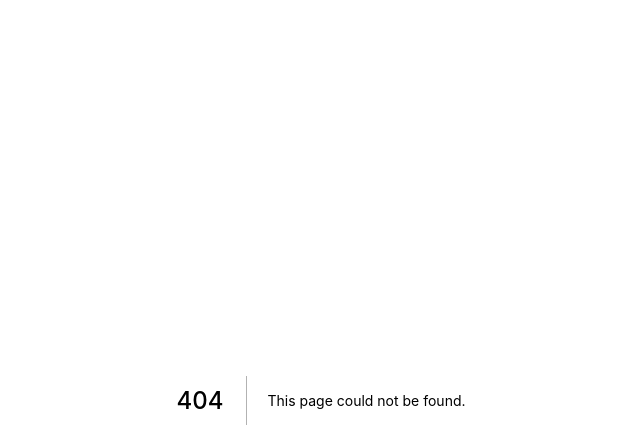
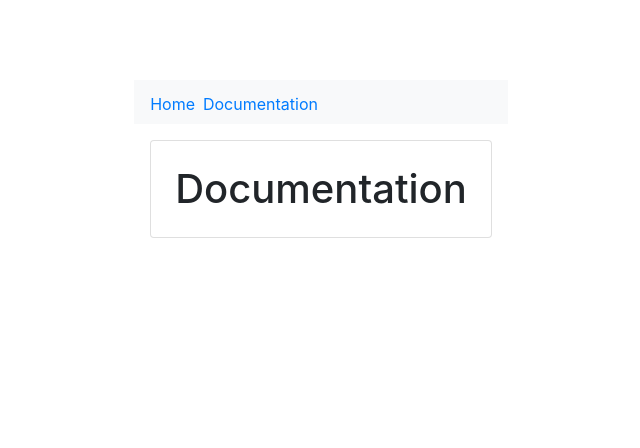
Before and after one commit to aaykmr/josh-test, a Next.js app: page /Documentation in a window 1280 px wide. Before the commit this address had no page. Shown: the top 448 px of the page, without its empty margins (319-959 px from the left). Built offline with nearby package versions, Linux system fonts and the light colour scheme.

Commit message:
Navbar and css

```diff
--- /dev/null
+++ b/components/Nav.jsx
@@ -0,0 +1,22 @@
+import Link from "next/link"
+
+export default function Nav(){
+    return(
+        <>
+            <nav className="navbar navbar-expand-lg navbar-light bg-light">
+
+
+                <div className="collapse navbar-collapse" id="navbarSupportedContent">
+                    <ul className="navbar-nav mr-auto mt-1">
+                    <li className="nav-item mr-2 active">
+                        <Link className="nav-link" href="/">Home</Link>
+                    </li>
+                    <li className="nav-item mr-2">
+                        <Link className="nav-link" href="Documentation">Documentation</Link>
+                    </li>
+                    </ul>
+                </div>
+            </nav>
+        </>
+    )
+}
--- /dev/null
+++ b/global.css
@@ -0,0 +1,141 @@
+.container {
+    min-height: 100vh;
+    padding: 0 0.5rem;
+    display: flex;
+    flex-direction: column;
+    align-items: center;
+  }
+
+  main {
+    padding: 5rem 0;
+    flex: 1;
+    display: flex;
+    flex-direction: column;
+    align-items: center;
+  }
+
+  footer {
+    width: 100%;
+    height: 100px;
+    border-top: 1px solid #eaeaea;
+    display: flex;
+    justify-content: center;
+    align-items: center;
+  }
+
+  footer img {
+    margin-left: 0.5rem;
+  }
+
+  footer a {
+    display: flex;
+    justify-content: center;
+    align-items: center;
+  }
+
+  a {
+    color: inherit;
+    text-decoration: none;
+  }
+
+  .title a {
+    color: #0070f3;
+    text-decoration: none;
+  }
+
+  .title a:hover,
+  .title a:focus,
+  .title a:active {
+    text-decoration: underline;
+  }
+
+  .title {
+    margin: 0;
+    line-height: 1.15;
+    font-size: 4rem;
+  }
+
+  .title,
+  .description {
+    text-align: center;
+  }
+
+  .description {
+    line-height: 1.5;
+    font-size: 1.5rem;
+  }
+
+  code {
+    background: #fafafa;
+    border-radius: 5px;
+    padding: 0.75rem;
+    font-size: 1.1rem;
+    font-family: Menlo, Monaco, Lucida Console, Liberation Mono,
+      DejaVu Sans Mono, Bitstream Vera Sans Mono, Courier New, monospace;
+  }
+
+  .grid {
+    display: flex;
+    align-items: center;
+    justify-content: center;
+    flex-wrap: wrap;
+
+    max-width: 800px;
+    margin-top: 3rem;
+  }
+
+  .card {
+    margin: 1rem;
+    flex-basis: 45%;
+    padding: 1.5rem;
+    text-align: left;
+    color: inherit;
+    text-decoration: none;
+    border: 1px solid #eaeaea;
+    border-radius: 10px;
+    transition: color 0.15s ease, border-color 0.15s ease;
+  }
+
+  .card:hover,
+  .card:focus,
+  .card:active {
+    color: #0070f3;
+    border-color: #0070f3;
+  }
+
+  .card h3 {
+    margin: 0 0 1rem 0;
+    font-size: 1.5rem;
+  }
+
+  .card p {
+    margin: 0;
+    font-size: 1.25rem;
+    line-height: 1.5;
+  }
+
+  .logo {
+    height: 1em;
+  }
+
+  @media (max-width: 600px) {
+    .grid {
+      width: 100%;
+      flex-direction: column;
+    }
+  }
+
+
+
+  html,
+  body {
+    padding: 0;
+    margin: 0;
+    font-family: -apple-system, BlinkMacSystemFont, Segoe UI, Roboto,
+      Oxygen, Ubuntu, Cantarell, Fira Sans, Droid Sans, Helvetica Neue,
+      sans-serif;
+  }
+
+  * {
+    box-sizing: border-box;
+  }
--- /dev/null
+++ b/pages/Documentation.jsx
@@ -0,0 +1,16 @@
+import Link from "next/link";
+import react from "react";
+import Nav from "../components/Nav";
+
+export default function Documentation(){
+    return(
+        <>
+        <div className="container">
+            <main>
+                <Nav />
+                <h1 className="card">Documentation</h1>
+            </main>
+        </div>
+        </>
+    )
+}
--- /dev/null
+++ b/pages/_app.jsx
@@ -0,0 +1,19 @@
+import '../global.css'
+import Head from "next/head";
+
+function MyApp({ Component, pageProps }) {
+    return(
+        <>
+            <Head>
+                <title>First App</title>
+                <link rel="icon" href="/favicon.ico" />
+                <link rel="stylesheet" href="https://cdn.jsdelivr.net/npm/bootstrap@4.0.0/dist/css/bootstrap.min.css" integrity="sha384-Gn5384xqQ1aoWXA+058RXPxPg6fy4IWvTNh0E263XmFcJlSAwiGgFAW/dAiS6JXm" crossorigin="anonymous"></link>
+                <script src="https://code.jquery.com/jquery-3.2.1.slim.min.js" integrity="sha384-KJ3o2DKtIkvYIK3UENzmM7KCkRr/rE9/Qpg6aAZGJwFDMVNA/GpGFF93hXpG5KkN" crossorigin="anonymous"></script>
+                <script src="https://cdn.jsdelivr.net/npm/popper.js@1.12.9/dist/umd/popper.min.js" integrity="sha384-ApNbgh9B+Y1QKtv3Rn7W3mgPxhU9K/ScQsAP7hUibX39j7fakFPskvXusvfa0b4Q" crossorigin="anonymous"></script>
+                <script src="https://cdn.jsdelivr.net/npm/bootstrap@4.0.0/dist/js/bootstrap.min.js" integrity="sha384-JZR6Spejh4U02d8jOt6vLEHfe/JQGiRRSQQxSfFWpi1MquVdAyjUar5+76PVCmYl" crossorigin="anonymous"></script>
+             </Head>
+            <Component {...pageProps} />
+        </>
+    )
+  }
+export default MyApp
```
Also changed, not shown: pages/App.jsx (deleted, +0 -25 lines), pages/index.js (+3 -152 lines).
